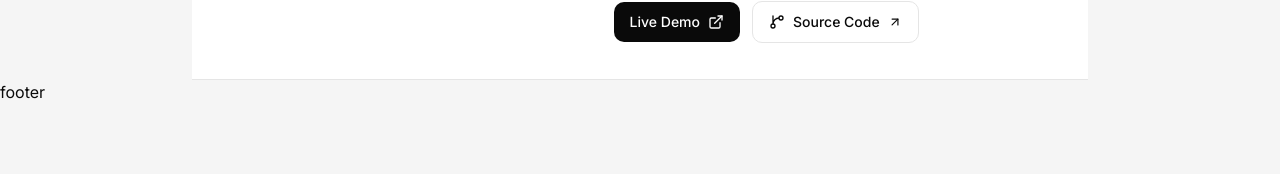
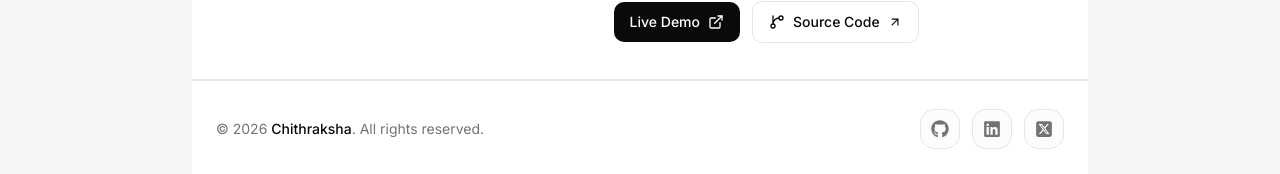
Before and after one commit to chithraksha16/new-portfolio, a Next.js app: page / in a window 1280 px wide. Shown: the part 5392-5566 px from the top of the page. Before the commit the page ends 5496 px from the top, so only its background shows below. Built offline with nearby package versions, Linux system fonts and the light colour scheme.

Commit message:
updated footer

```diff
--- a/components/Footer.tsx
+++ b/components/Footer.tsx
@@ -1,11 +1,57 @@
-import React from 'react'
+"use client";
 
-const Footer = () => {
+import Link from "next/link";
+import { FaGithub,FaLinkedin } from "react-icons/fa";
+import { FaSquareXTwitter } from "react-icons/fa6";
+import Container from "./Container";
+
+const socialLinks = [
+  {
+    name: "GitHub",
+    href: "https://github.com/chithraksha16",
+    icon: FaGithub,
+  },
+  {
+    name: "LinkedIn",
+    href: "https://linkedin.com/in/chithraksha",
+    icon: FaLinkedin,
+  },
+  {
+    name: "X",
+    href: "https://x.com/chithraksha_",
+    icon: FaSquareXTwitter ,
+  },
+];
+
+export default function Footer() {
   return (
-    <div>
-      footer
-    </div>
-  )
+    <Container>
+    <footer className="w-full border-t border-border bg-background">
+      <div className="mx-auto flex max-w-6xl flex-col items-center justify-between gap-5 px-5 py-7 sm:flex-row sm:px-6">
+        {/* Copyright */}
+        <p className="text-center text-sm text-muted-foreground">
+          © 2026 <span className="font-medium text-foreground">Chithraksha</span>.
+          All rights reserved.
+        </p>
+
+        {/* Social links */}
+        <div className="flex items-center gap-3">
+          {socialLinks.map(({ name, href, icon: Icon }) => (
+            <Link
+              key={name}
+              href={href}
+              target="_blank"
+              rel="noopener noreferrer"
+              aria-label={name}
+              title={name}
+              className="group flex size-10 items-center justify-center rounded-xl border border-border bg-muted/30 text-muted-foreground transition-all duration-200 hover:-translate-y-1 hover:border-foreground/30 hover:bg-accent hover:text-foreground"
+            >
+              <Icon className="size-[18px] transition-transform group-hover:scale-110" />
+            </Link>
+          ))}
+        </div>
+      </div>
+    </footer>
+    </Container>
+  );
 }
-
-export default Footer
```
